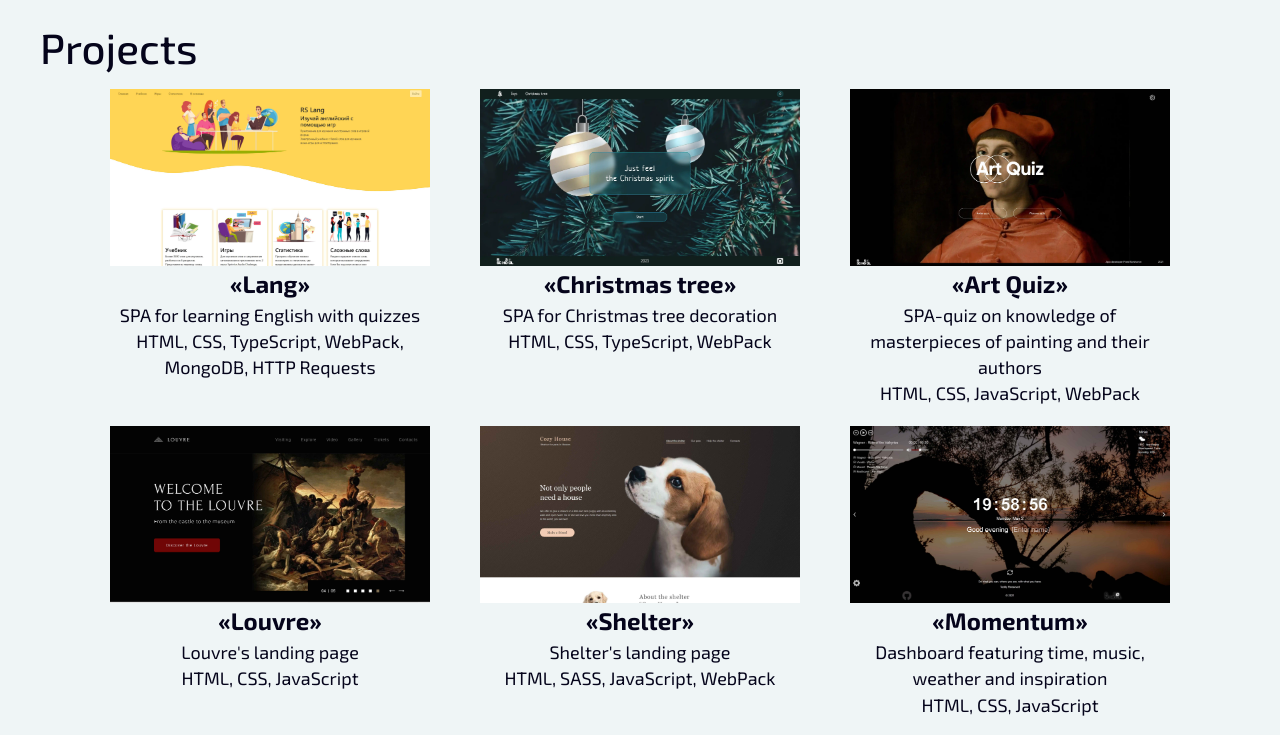
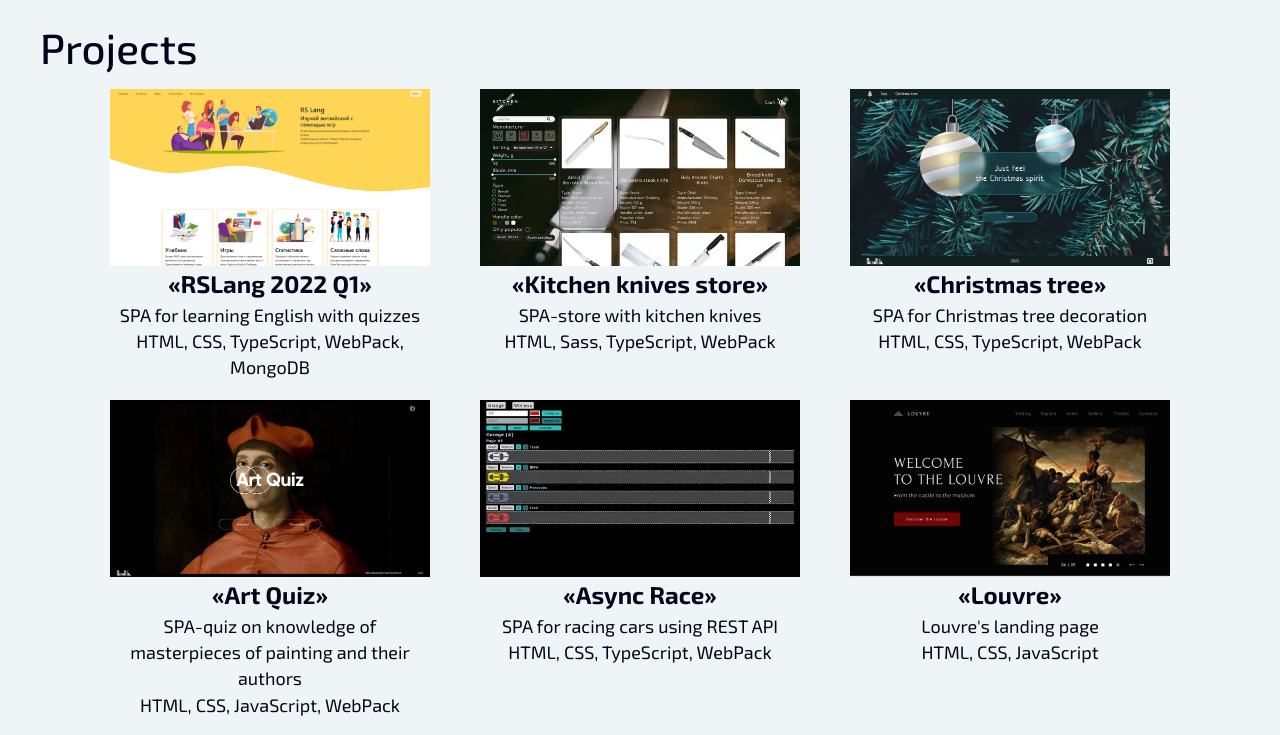
Before and after one commit to m9t3zhn1k/Curriculum-vitae, a plain HTML site: page index.html in a window 1280 px wide. Shown: the part 1248-1983 px from the top of the page. Drawn offline with Linux system fonts and the light colour scheme.

Commit message:
update 25.08.22

```diff
--- a/index.html
+++ b/index.html
@@ -104,7 +104,7 @@
                             <h3 class="skills__subtitle">Languages:</h3>
                             <ul>
                                 <li class="skills__item">Russian — native</li>
-                                <li class="skills__item">English — A2 -> B1</li>
+                                <li class="skills__item">English — A2</li>
                             </ul>
                         </div>
                     </div>
@@ -113,10 +113,17 @@
                     <h2 class="main__title">Projects</h2>
                     <div class="projects__blocks">
                         <div class="projects__item">
-                            <a href="https://m9t3zhn1k.github.io/rslang/" target="_blank">
+                            <a href="https://m9t3zhn1k.github.io/rslang2021Q3/" target="_blank">
                                 <img src="./assets/projects/RSLang.webp" alt="Lang">
-                                <h4 class="projects__subtitle">«Lang»</h4>
-                                <p class="projects__description">SPA for learning English with quizzes<br>HTML, CSS, TypeScript, WebPack, MongoDB, HTTP Requests</p>
+                                <h4 class="projects__subtitle">«RSLang 2022 Q1»</h4>
+                                <p class="projects__description">SPA for learning English with quizzes<br>HTML, CSS, TypeScript, WebPack, MongoDB</p>
+                            </a>
+                        </div>
+                        <div class="projects__item">
+                            <a href="https://m9t3zhn1k.github.io/online-store/" target="_blank">
+                                <img src="./assets/projects/Kitchen_knives_store.webp" alt="Kitchen knives store">
+                                <h4 class="projects__subtitle">«Kitchen knives store»</h4>
+                                <p class="projects__description">SPA-store with kitchen knives<br>HTML, Sass, TypeScript, WebPack</p>
                             </a>
                         </div>
                         <div class="projects__item">
@@ -131,6 +138,13 @@
                                 <img src="./assets/projects/Art_quiz.webp" alt="Art Quiz">
                                 <h4 class="projects__subtitle">«Art Quiz»</h4>
                                 <p class="projects__description">SPA-quiz on knowledge of masterpieces of painting and their authors<br>HTML, CSS, JavaScript, WebPack</p>
+                            </a>
+                        </div>
+                        <div class="projects__item">
+                            <a href="https://m9t3zhn1k-art-quiz.netlify.app/" target="_blank">
+                                <img src="./assets/projects/Async_race.webp" alt="Async Race">
+                                <h4 class="projects__subtitle">«Async Race»</h4>
+                                <p class="projects__description">SPA for racing cars using REST API<br>HTML, CSS, TypeScript, WebPack</p>
                             </a>
                         </div>
                         <div class="projects__item">
```
Also changed, not shown: assets/projects/Async_race.webp (added), assets/projects/Kitchen_knives_store.webp (added).
